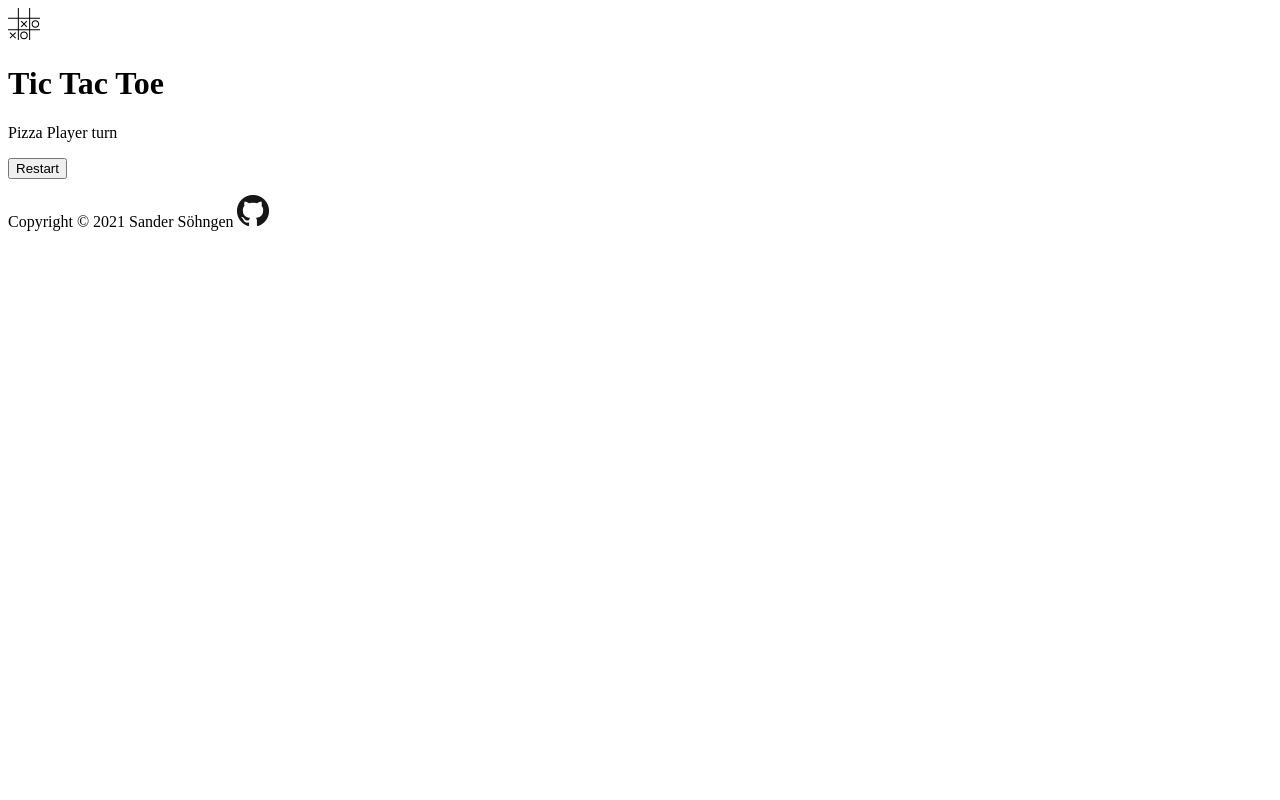
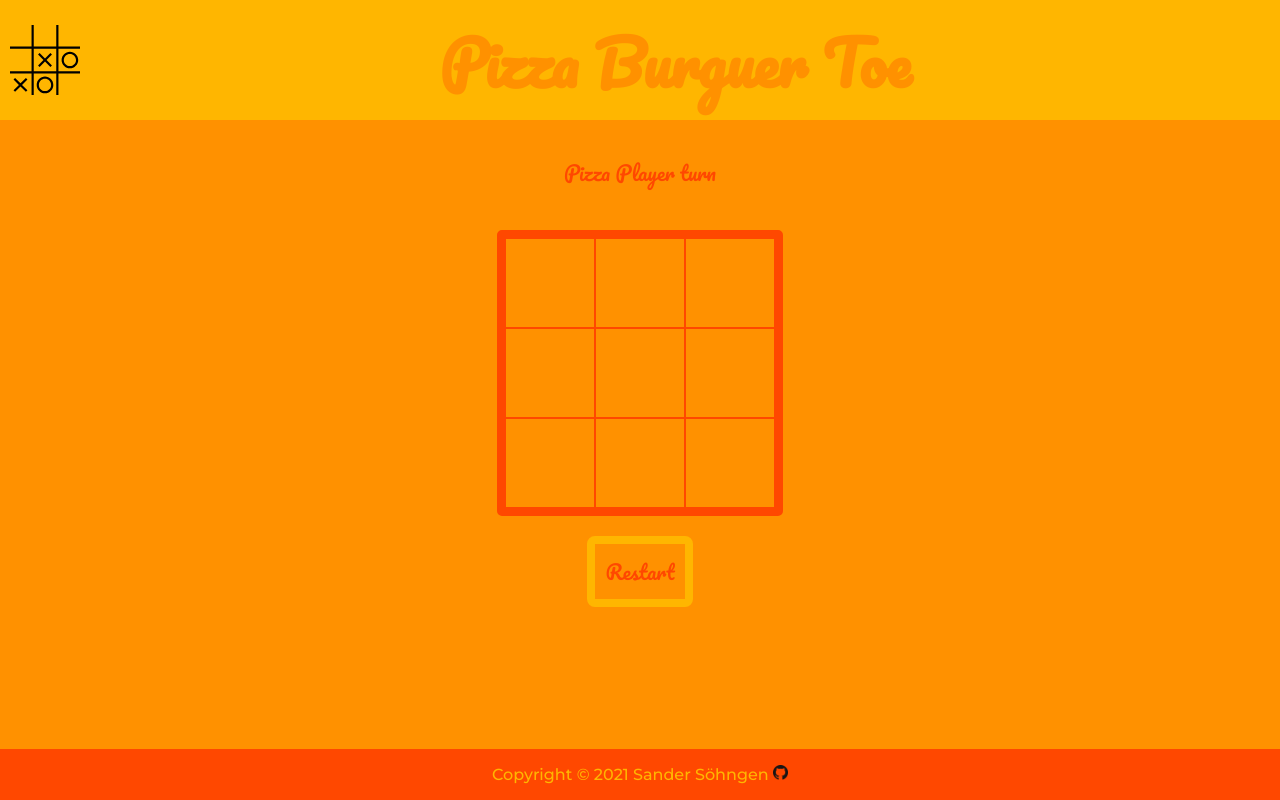
Before and after one commit to SanderSohngen/TicTacToe, a plain HTML site: page index.html in a window 1280 px wide. Drawn offline with Linux system fonts and the light colour scheme.

Commit message:
finished design

```diff
--- a/index.html
+++ b/index.html
@@ -12,7 +12,7 @@
 	<body>
 		<div id="header">
 			<img id="logo" src="img/logo.svg" alt="Logo" />
-			<h1>Tic Tac Toe</h1>
+			<h1>Pizza Burguer Toe</h1>
 		</div>
 		<div id="content">
             <p id="message">Pizza Player turn</p>
--- a/style.css
+++ b/style.css
@@ -0,0 +1,96 @@
+@import url('https://fonts.googleapis.com/css2?family=Montserrat:wght@500&family=Pacifico&display=swap');
+
+body {
+    display: flex;
+    flex-direction: column;
+    font-family: 'Pacifico', 'Montserrat', sans-serif;
+    margin: 0;
+    min-height: 100vh;
+}
+
+#header {
+    display: flex;
+    align-items: center;
+    justify-content: flex-start;
+    height: 100px;
+    background-color: #FFB600;
+    padding: 10px;
+    font-size: 30px;
+}
+
+#logo {
+    width: 70px;
+}
+
+h1 {
+    margin: auto;
+    color: #FF9100;
+}
+
+#content {
+    display: flex;
+    flex-direction: column;
+    align-items: center;
+    flex-grow: 1;
+    background-color: #FF9100;
+    gap: 20px;
+    padding: 15px;
+}
+
+#message {
+    font-size: 20px;
+    color: #FF4800;
+}
+
+#game {
+    display: grid;
+    grid-template-columns: repeat(3, 1fr);
+    grid-template-rows: repeat(3, 1fr);
+    flex-grow: 1;
+    border: 8px solid #FF4800;
+    border-radius: 5px;
+    min-width: 270px;
+    max-height: 270px;
+}
+
+.free-spot, .taken-spot {
+    border: 1px solid #FF4800;
+}
+
+.free-spot:hover {
+    background-color: #FF7900;
+}
+
+button {
+    font-family: 'Pacifico', 'Montserrat', sans-serif;
+    font-size: 20px;
+    background-color: #FF9100;
+    border: 8px solid #FFB600;
+    border-radius: 8px;
+    color: #FF4800;
+    padding: 10px;
+}
+
+button:hover {
+    transform: scale(1.05);
+}
+
+
+#footer {
+    margin-top: auto;
+    text-align: center;
+    background-color: #FF4800;
+    color: #FFB600;
+    align-items: center;
+    font-family: 'Montserrat', sans-serif;
+}
+
+#footer img {
+    height: 15px;
+    transition-timing-function: ease-in-out;
+}
+
+#footer img:hover {
+    transform: rotate(1turn);
+    transition-duration: 0.5s;
+}
```
